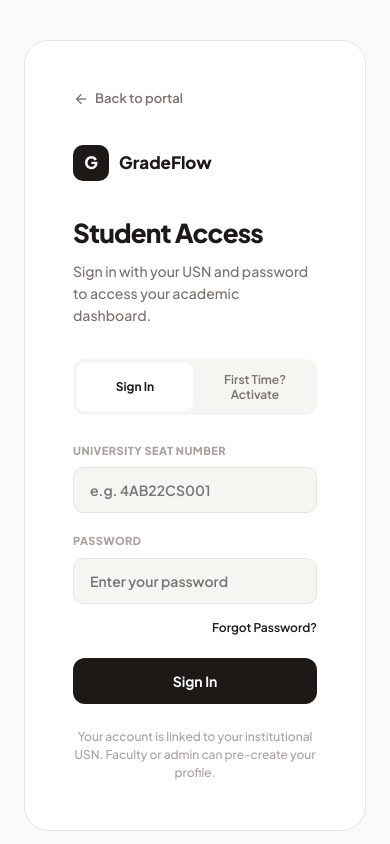
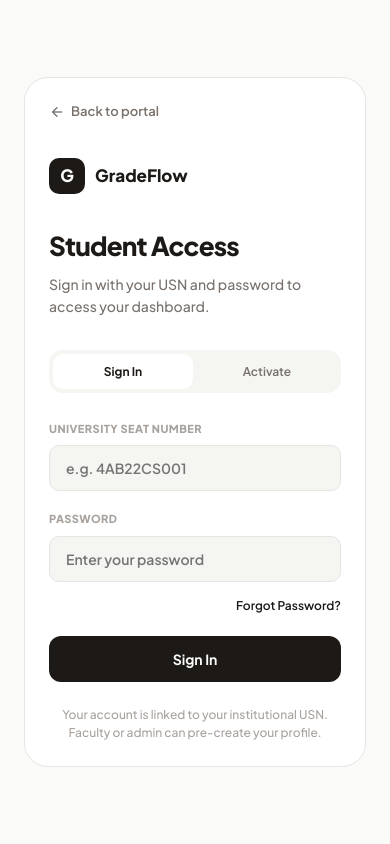
Before and after one commit to ainandaddy-cloud/vtu, a Next.js app: page /auth/student in a window 390 px wide. Shown: the top 844 px of the page. Built offline with nearby package versions, Linux system fonts and the light colour scheme; no server answers.

Commit message:
fix(auth): resolve mobile button overlap and improved responsiveness in student auth

```diff
--- a/app/auth/student/page.jsx
+++ b/app/auth/student/page.jsx
@@ -1,13 +1,14 @@
 'use client';
 
-import { useState, useEffect } from 'react';
+import { useState, useEffect, Suspense } from 'react';
 import { supabase } from '../../../lib/supabase';
-import { useRouter } from 'next/navigation';
+import { useRouter, useSearchParams } from 'next/navigation';
 import Link from 'next/link';
 
-export default function StudentAuth() {
+function StudentAuthContent() {
     const router = useRouter();
-    const [mode, setMode] = useState('login'); // 'login' | 'activate' | 'forgot' | 'show_pin'
+    const searchParams = useSearchParams();
+    const [mode, setMode] = useState(searchParams.get('mode') || 'login'); // 'login' | 'activate' | 'forgot' | 'show_pin'
     const [usn, setUsn] = useState('');
     const [password, setPassword] = useState('');
     const [confirmPassword, setConfirmPassword] = useState('');
@@ -308,7 +309,7 @@ export default function StudentAuth() {
         card: {
             width: '100%', maxWidth: '440px',
             background: 'var(--surface)', border: '1px solid var(--border)',
-            borderRadius: '24px', padding: '48px',
+            borderRadius: '24px', padding: 'clamp(24px, 6vw, 48px)',
         },
         backLink: {
             display: 'flex', alignItems: 'center', gap: '6px',
@@ -324,13 +325,26 @@ export default function StudentAuth() {
         heading: { fontSize: '26px', fontWeight: 900, color: 'var(--tx-main)', letterSpacing: '-0.03em', marginBottom: '8px' },
         subtext: { fontSize: '14px', color: 'var(--tx-muted)', fontWeight: 500, lineHeight: 1.6, marginBottom: '32px' },
 
-        tabRow: { display: 'flex', gap: '4px', background: 'var(--surface-low)', padding: '4px', borderRadius: '12px', marginBottom: '28px' },
+        tabRow: {
+            display: 'flex',
+            gap: '4px',
+            background: 'var(--surface-low)',
+            padding: '4px',
+            borderRadius: '14px',
+            marginBottom: '28px',
+            width: '100%',
+        },
         tabBtn: (active) => ({
-            flex: 1, padding: '9px', borderRadius: '8px', border: 'none',
+            flex: 1, padding: '10px 8px', borderRadius: '10px', border: 'none',
             background: active ? 'var(--surface)' : 'transparent',
             color: active ? 'var(--tx-main)' : 'var(--tx-muted)',
             fontWeight: active ? 700 : 600, fontSize: '12px',
             cursor: 'pointer', fontFamily: 'inherit', textAlign: 'center',
+            transition: 'all 0.2s cubic-bezier(0.4, 0, 0.2, 1)',
+            minWidth: 0,
+            overflow: 'hidden',
+            textOverflow: 'ellipsis',
+            whiteSpace: 'nowrap',
         }),
 
         label: { display: 'block', fontSize: '11px', fontWeight: 800, color: 'var(--tx-dim)', textTransform: 'uppercase', letterSpacing: '0.04em', marginBottom: '8px' },
@@ -372,21 +386,23 @@ export default function StudentAuth() {
                     <span style={{ fontWeight: 800, fontSize: '17px', color: 'var(--tx-main)' }}>GradeFlow</span>
                 </div>
 
-                <h1 style={s.heading}>Student Access</h1>
+                <h1 style={s.heading}>{mode === 'forgot' ? 'Reset Password' : 'Student Access'}</h1>
                 <p style={s.subtext}>
                     {mode === 'login'
-                        ? 'Sign in with your USN and password to access your academic dashboard.'
+                        ? 'Sign in with your USN and password to access your dashboard.'
                         : mode === 'activate'
                             ? 'First time? Set a password to activate your account.'
                             : mode === 'show_pin'
-                                ? 'Please take a screenshot of this page. You will need this PIN if you ever forget your password.'
-                                : 'Forgot password? Enter your USN and 4-digit Recovery PIN to reset.'}
+                                ? 'Please take a screenshot of this page. You will need this PIN.'
+                                : 'Enter your USN and 4-digit Recovery PIN to reset.'}
                 </p>
 
-                <div style={s.tabRow}>
-                    <button style={s.tabBtn(mode === 'login')} onClick={() => { setMode('login'); setError(''); setSuccess(''); }}>Sign In</button>
-                    <button style={s.tabBtn(mode === 'activate')} onClick={() => { setMode('activate'); setError(''); setSuccess(''); }}>First Time? Activate</button>
-                </div>
+                {(mode === 'login' || mode === 'activate') && (
+                    <div style={s.tabRow}>
+                        <button style={s.tabBtn(mode === 'login')} onClick={() => { setMode('login'); setError(''); setSuccess(''); }}>Sign In</button>
+                        <button style={s.tabBtn(mode === 'activate')} onClick={() => { setMode('activate'); setError(''); setSuccess(''); }}>{mode === 'activate' ? 'Activate Account' : 'Activate'}</button>
+                    </div>
+                )}
 
                 {error && <div style={s.errorBox}>{error}</div>}
                 {success && <div style={s.successBox}>{success}</div>}
@@ -488,3 +504,11 @@ export default function StudentAuth() {
         </div>
     );
 }
+
+export default function StudentAuth() {
+    return (
+        <Suspense fallback={<div style={{ minHeight: '100vh', display: 'flex', alignItems: 'center', justifyContent: 'center' }}>Loading...</div>}>
+            <StudentAuthContent />
+        </Suspense>
+    );
+}
```
